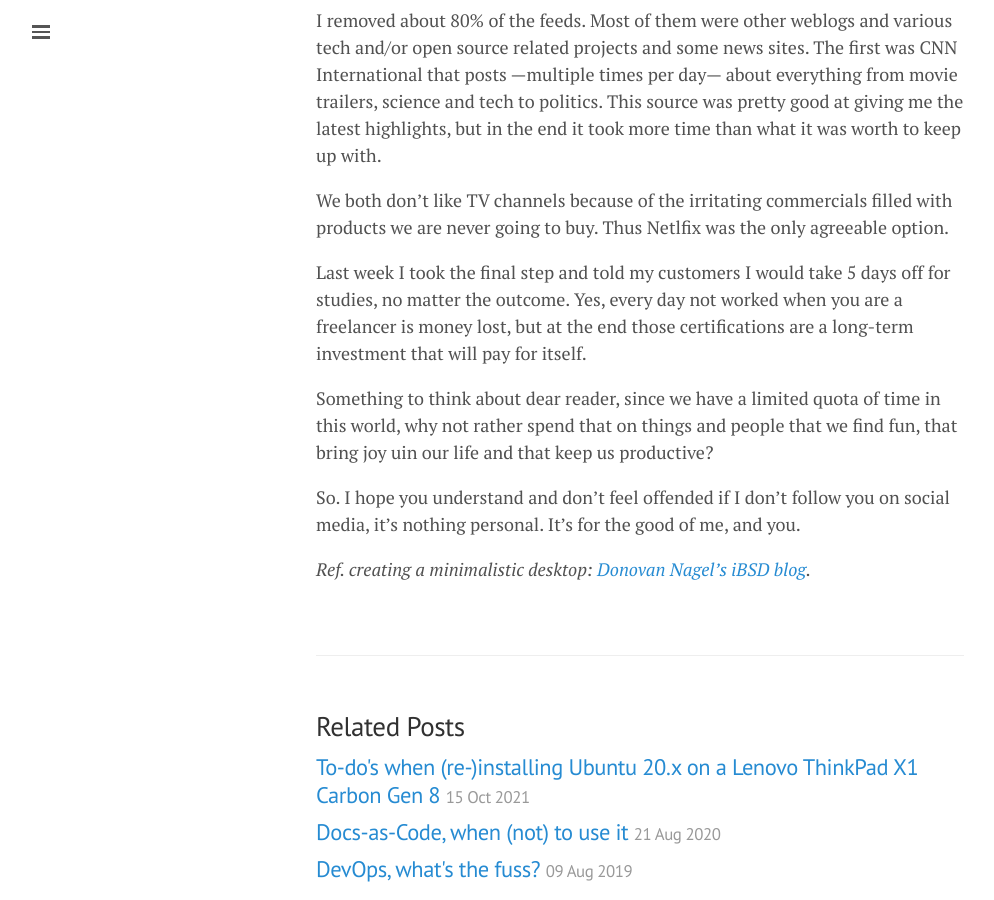
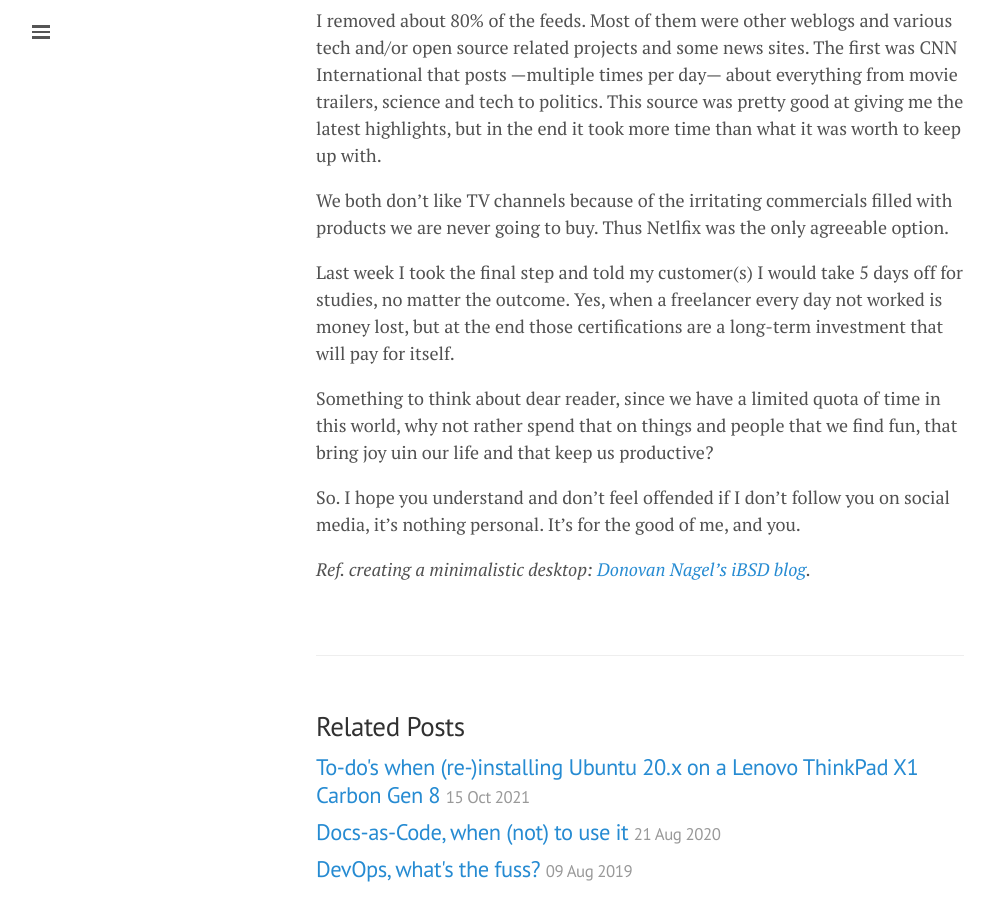
Before and after one commit to lgeurts/lgeurts.github.io, a Jekyll site: the page built from _posts/2021-11-09-why-i-decided-to-limit-my-social-presence.md, in a window 1280 px wide and 900 px high, scrolled down 1633 px. Shown: the whole window, without its empty margins (0-994 px from the left). Built offline with Jekyll 4.4.1, drawn with Linux system fonts in a browser that asks for light colours; nearby versions of some CDN libraries; comment, search, counter and statistics services are not loaded.

Commit message:
Update 2021-11-09-why-i-decided-to-limit-my-social-presence.md

```diff
--- a/_posts/2021-11-09-why-i-decided-to-limit-my-social-presence.md
+++ b/_posts/2021-11-09-why-i-decided-to-limit-my-social-presence.md
@@ -32,7 +32,7 @@
 
 We both don't like TV channels because of the irritating commercials filled with products we are never going to buy. Thus Netlfix was the only agreeable option.
 
-Last week I took the final step and told my customers I would take 5 days off for studies, no matter the outcome. Yes, every day not worked when you are a freelancer is money lost, but at the end those certifications are a long-term investment that will pay for itself.
+Last week I took the final step and told my customer(s) I would take 5 days off for studies, no matter the outcome. Yes, when a freelancer every day not worked is money lost, but at the end those certifications are a long-term investment that will pay for itself.
 
 Something to think about dear reader, since we have a limited quota of time in this world, why not rather spend that on things and people that we find fun, that bring joy uin our life and that keep us productive?
 
```
